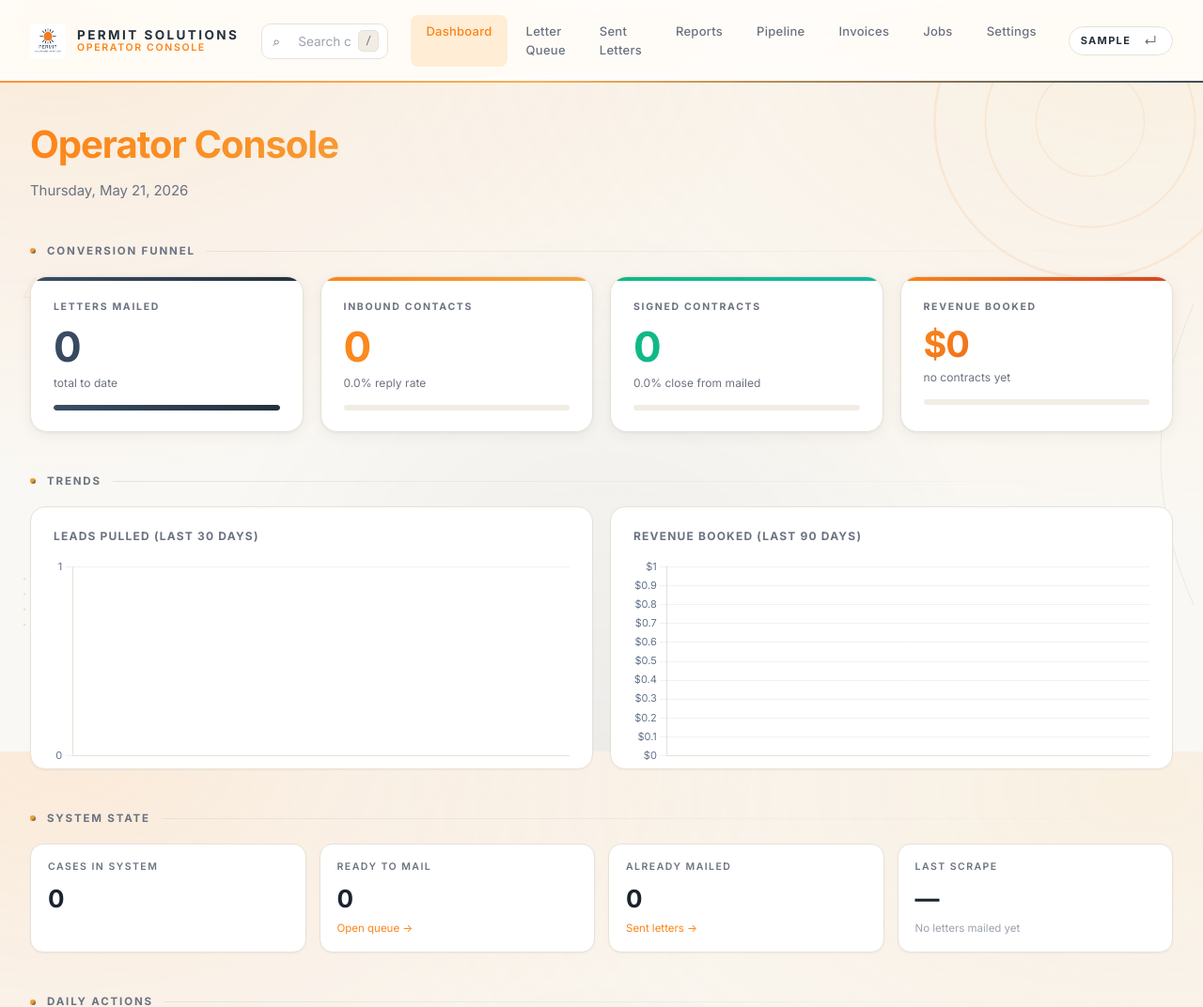
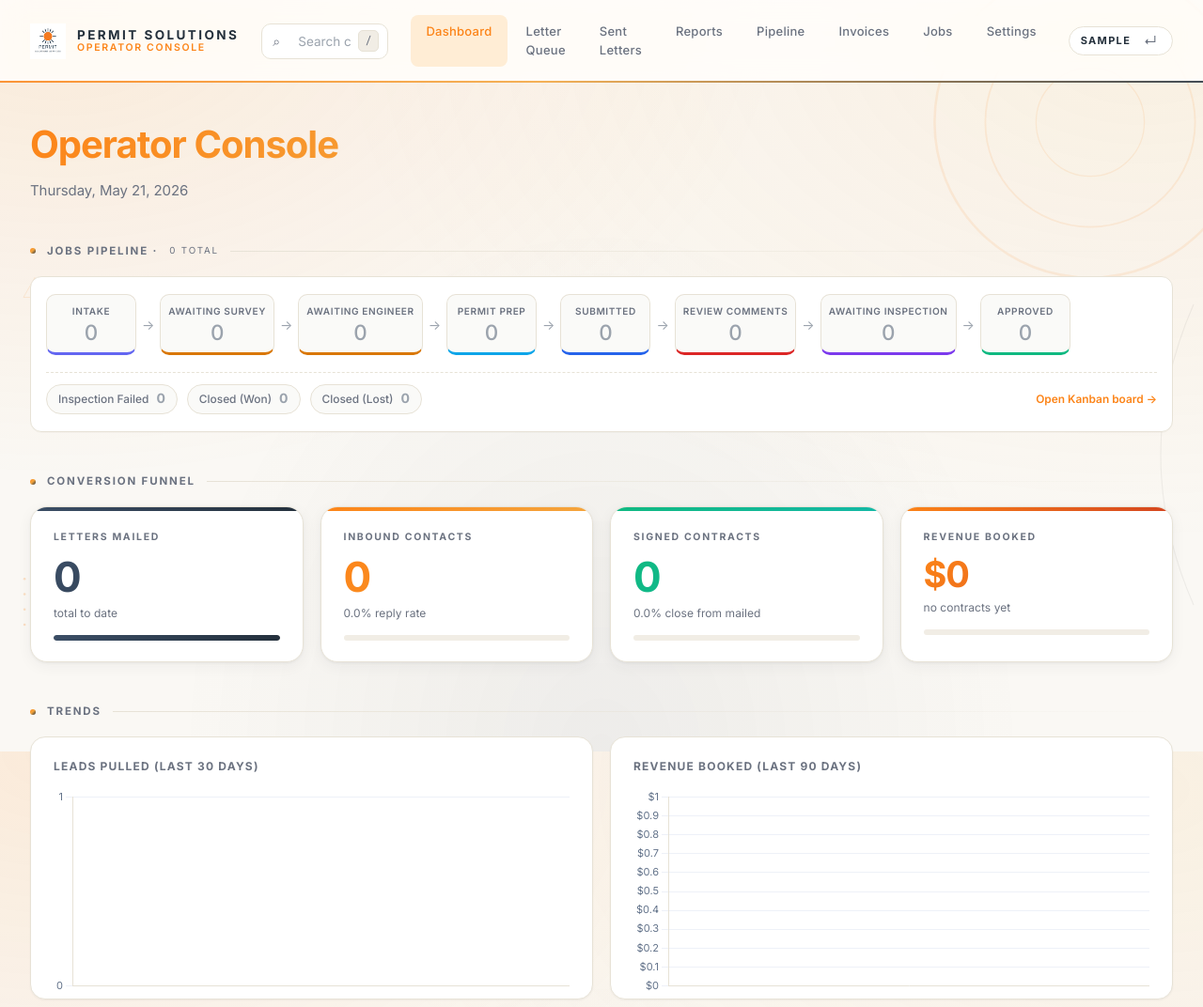
Before and after one commit to victorlazarus32/Permit-Solutions-Automation, a Flask app: page / in a window 1280 px wide. Shown: the top 1072 px of the page at 94% size. Run offline with Flask 3, Linux system fonts and the light colour scheme; the visitor is signed in with stand-in values (Sample User, id 1); data that the repository does not hold is empty.

Commit message:
feat(jobs): macro pipeline widget on dashboard + micro Kanban board view
Two new views of the Jobs workflow at different zoom levels:

MACRO — Dashboard 'Jobs Pipeline' widget:
- Horizontal flow strip showing all 11 statuses with current counts
- Each stage is a clickable card -> filters /jobs to that status
- Color-coded bottom accent bar per stage (early/mid/late/closed)
- Auto-highlights any stage with 5+ jobs as 'hot' (orange tint) so
  bottlenecks pop visually
- Forward statuses (intake -> approved) shown as a flow with arrows
- Terminal/branch states (failed, won, lost) shown as separate pill
  buttons below the main flow
- Horizontal-scroll on narrow screens
- 'Open Kanban board →' link at the right side

MICRO — Kanban board at /jobs/board:
- One column per status (all 11), color-accented top bar matching the
  dashboard pipeline
- Each column shows a count chip + the jobs in that status as cards
- Cards show: job number, client name, property address, case#, last
  update date
- Horizontally scrollable so all 11 columns visible without compression
- Click any card -> job detail
- 'List view' / 'Board view' toggle from /jobs and /jobs/board

Both views use the same status_counts() / list_jobs() helpers already
in jobs.py — no schema changes.

Co-Authored-By: Claude Opus 4.7 <noreply@anthropic.com>

```diff
--- a/app/server.py
+++ b/app/server.py
@@ -698,6 +698,9 @@ def dashboard():
 
     lob_ok, lob_reason = _lob_ready()
 
+    # Jobs pipeline (macro view): { status_key: count } for the flow widget
+    pipeline_counts = jobs_mod.status_counts()
+
     return render_template(
         "dashboard.html",
         totals=totals,
@@ -713,6 +716,10 @@ def dashboard():
         lob_reason=lob_reason,
         today=dt.date.today().strftime("%A, %B %d, %Y"),
         today_iso=dt.date.today().isoformat(),
+        job_statuses=jobs_mod.STATUSES,
+        job_status_label=jobs_mod.STATUS_LABEL,
+        pipeline_counts=pipeline_counts,
+        pipeline_total=sum(pipeline_counts.values()),
     )
 
 
@@ -1581,6 +1588,23 @@ def jobs_list():
     )
 
 
+@app.route("/jobs/board")
+def jobs_board():
+    """Kanban-style board: one column per status, job cards in each column."""
+    all_jobs = jobs_mod.list_jobs(limit=1000)
+    # Group by status for easy column rendering
+    by_status: dict[str, list[dict]] = {k: [] for k, _ in jobs_mod.STATUSES}
+    for j in all_jobs:
+        by_status.setdefault(j["status"], []).append(j)
+    return render_template(
+        "jobs_board.html",
+        by_status=by_status,
+        statuses=jobs_mod.STATUSES,
+        status_label=jobs_mod.STATUS_LABEL,
+        total=len(all_jobs),
+    )
+
+
 @app.route("/jobs/new", methods=["GET", "POST"])
 def job_new():
     # Optional prefill from a violation (?case=source|CASE_NUMBER)
--- a/app/templates/dashboard.html
+++ b/app/templates/dashboard.html
@@ -46,6 +46,156 @@
   {% endif %}
 </section>
 {% endif %}
+
+{# ===== Jobs pipeline (macro view) =====
+   Horizontal flow showing all statuses with their counts. Each stage is
+   clickable → drills to /jobs?status=KEY. Closed terminals shown separately. #}
+<h2 class="section-heading">Jobs Pipeline · <span style="color: var(--ink-mute); font-weight: 400; font-size: 0.85em;">{{ pipeline_total }} total</span></h2>
+<section class="pipeline-flow">
+  <div class="pf-track">
+    {% set forward = ['intake','awaiting_survey','awaiting_engineer','permit_prep','submitted','review_comments','awaiting_inspection','approved'] %}
+    {% set terminal = ['inspection_failed','closed_won','closed_lost'] %}
+
+    {% for key in forward %}
+      {% set count = pipeline_counts.get(key, 0) %}
+      <a class="pf-stage pf-stage-{{ key }} {% if count >= 5 %}pf-stage-hot{% endif %} {% if count == 0 %}pf-stage-empty{% endif %}"
+         href="{{ url_for('jobs_list', status=key) }}"
+         title="{{ count }} job{{ '' if count == 1 else 's' }} in {{ job_status_label[key] }}">
+        <span class="pf-stage-name">{{ job_status_label[key] }}</span>
+        <span class="pf-stage-count">{{ count }}</span>
+      </a>
+      {% if not loop.last %}<span class="pf-arrow" aria-hidden="true">→</span>{% endif %}
+    {% endfor %}
+  </div>
+
+  <!-- Terminal/branch states -->
+  <div class="pf-branches">
+    {% for key in terminal %}
+      {% set count = pipeline_counts.get(key, 0) %}
+      <a class="pf-branch pf-stage-{{ key }} {% if count == 0 %}pf-stage-empty{% endif %}"
+         href="{{ url_for('jobs_list', status=key) }}"
+         title="{{ count }} job{{ '' if count == 1 else 's' }} in {{ job_status_label[key] }}">
+        <span class="pf-stage-name">{{ job_status_label[key] }}</span>
+        <span class="pf-stage-count">{{ count }}</span>
+      </a>
+    {% endfor %}
+    <a class="pf-board-link" href="{{ url_for('jobs_board') }}" title="Open Kanban board view of jobs">
+      Open Kanban board →
+    </a>
+  </div>
+</section>
+
+<style>
+  .pipeline-flow {
+    background: var(--surface, #fff);
+    border: 1px solid var(--border, #e7e3da);
+    border-radius: 12px;
+    padding: 18px 16px;
+    margin-bottom: 1rem;
+    box-shadow: 0 1px 0 rgba(0,0,0,0.02);
+  }
+  .pf-track {
+    display: flex;
+    align-items: center;
+    gap: 6px;
+    overflow-x: auto;
+    -webkit-overflow-scrolling: touch;
+    padding-bottom: 4px;
+  }
+  .pf-stage {
+    flex: 0 0 auto;
+    min-width: 96px;
+    display: flex;
+    flex-direction: column;
+    align-items: center;
+    gap: 4px;
+    padding: 10px 8px;
+    border-radius: 10px;
+    border: 1px solid var(--border);
+    background: #fafaf8;
+    text-decoration: none !important;
+    color: var(--ink);
+    transition: transform 0.12s ease, box-shadow 0.12s ease;
+  }
+  .pf-stage:hover {
+    transform: translateY(-1px);
+    box-shadow: 0 6px 18px -8px rgba(0,0,0,0.20);
+  }
+  .pf-stage-name {
+    font-size: 0.72rem;
+    text-transform: uppercase;
+    letter-spacing: 0.06em;
+    color: var(--ink-mute);
+    text-align: center;
+    font-weight: 600;
+  }
+  .pf-stage-count {
+    font-size: 1.6rem;
+    font-weight: 700;
+    line-height: 1;
+    color: var(--ink);
+  }
+  .pf-stage-empty .pf-stage-count { color: var(--ink-dim, #c0c0c0); font-weight: 500; }
+  .pf-stage-hot {
+    border-color: var(--orange, #f08a24);
+    background: linear-gradient(180deg, #fff7ed 0%, #ffffff 100%);
+  }
+  .pf-stage-hot .pf-stage-count { color: var(--orange, #f08a24); }
+
+  /* Stage-specific accent borders along the bottom */
+  .pf-stage-intake              { border-bottom: 3px solid #6366f1; }
+  .pf-stage-awaiting_survey,
+  .pf-stage-awaiting_engineer   { border-bottom: 3px solid #d97706; }
+  .pf-stage-permit_prep         { border-bottom: 3px solid #0ea5e9; }
+  .pf-stage-submitted           { border-bottom: 3px solid #2563eb; }
+  .pf-stage-review_comments     { border-bottom: 3px solid #dc2626; }
+  .pf-stage-awaiting_inspection { border-bottom: 3px solid #7c3aed; }
+  .pf-stage-approved            { border-bottom: 3px solid #10b981; }
+  .pf-stage-inspection_failed   { border-bottom: 3px solid #dc2626; }
+  .pf-stage-closed_won          { border-bottom: 3px solid #10b981; }
+  .pf-stage-closed_lost         { border-bottom: 3px solid #9ca3af; }
+
+  .pf-arrow {
+    color: var(--ink-dim, #c0c0c0);
+    font-size: 1rem;
+    user-select: none;
+    flex: 0 0 auto;
+  }
+
+  .pf-branches {
+    display: flex;
+    align-items: center;
+    gap: 10px;
+    margin-top: 14px;
+    padding-top: 12px;
+    border-top: 1px dashed var(--border);
+    flex-wrap: wrap;
+  }
+  .pf-branch {
+    flex: 0 0 auto;
+    display: inline-flex;
+    align-items: baseline;
+    gap: 8px;
+    padding: 6px 12px;
+    border-radius: 999px;
+    border: 1px solid var(--border);
+    background: #fafaf8;
+    text-decoration: none !important;
+    color: var(--ink);
+    font-size: 0.85rem;
+  }
+  .pf-branch .pf-stage-name { text-transform: none; letter-spacing: 0; color: var(--ink-mute); font-size: 0.85rem; font-weight: 500; }
+  .pf-branch .pf-stage-count { font-size: 1rem; font-weight: 700; }
+  .pf-branch:hover { background: #f3f3ee; }
+  .pf-board-link {
+    margin-left: auto;
+    font-size: 0.85rem;
+    color: var(--orange, #f08a24);
+    text-decoration: none;
+    font-weight: 600;
+  }
+  .pf-board-link:hover { text-decoration: underline; }
+</style>
 
 <h2 class="section-heading">Conversion Funnel</h2>
 <section class="funnel">
--- a/app/templates/jobs_list.html
+++ b/app/templates/jobs_list.html
@@ -10,7 +10,8 @@
         Active engagements through the permit lifecycle — from intake to close-out.
       </p>
     </div>
-    <div>
+    <div style="display: flex; gap: 8px;">
+      <a class="btn-secondary" href="{{ url_for('jobs_board') }}">Board view</a>
       <a class="btn-primary" href="{{ url_for('job_new') }}">+ New Job</a>
     </div>
   </div>
```
Also changed, not shown: app/templates/jobs_board.html (added, +143 -0 lines).
